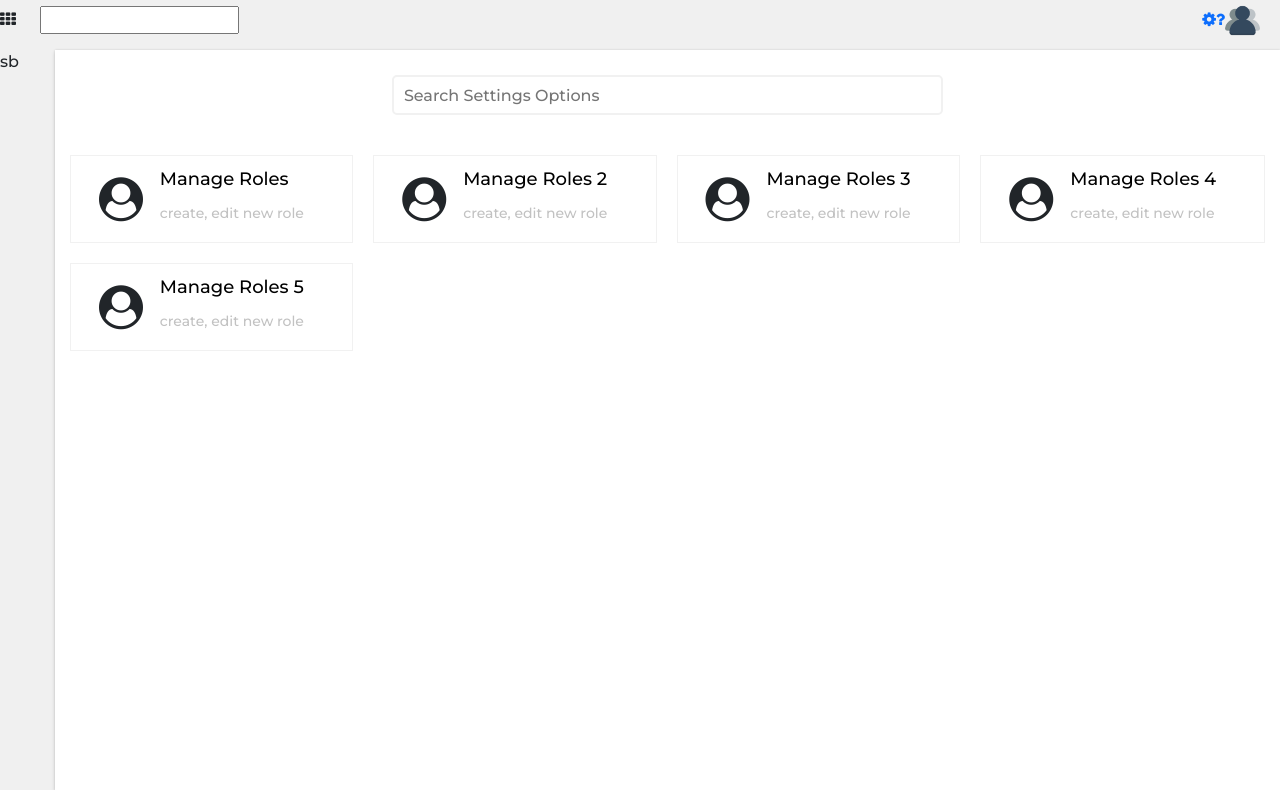
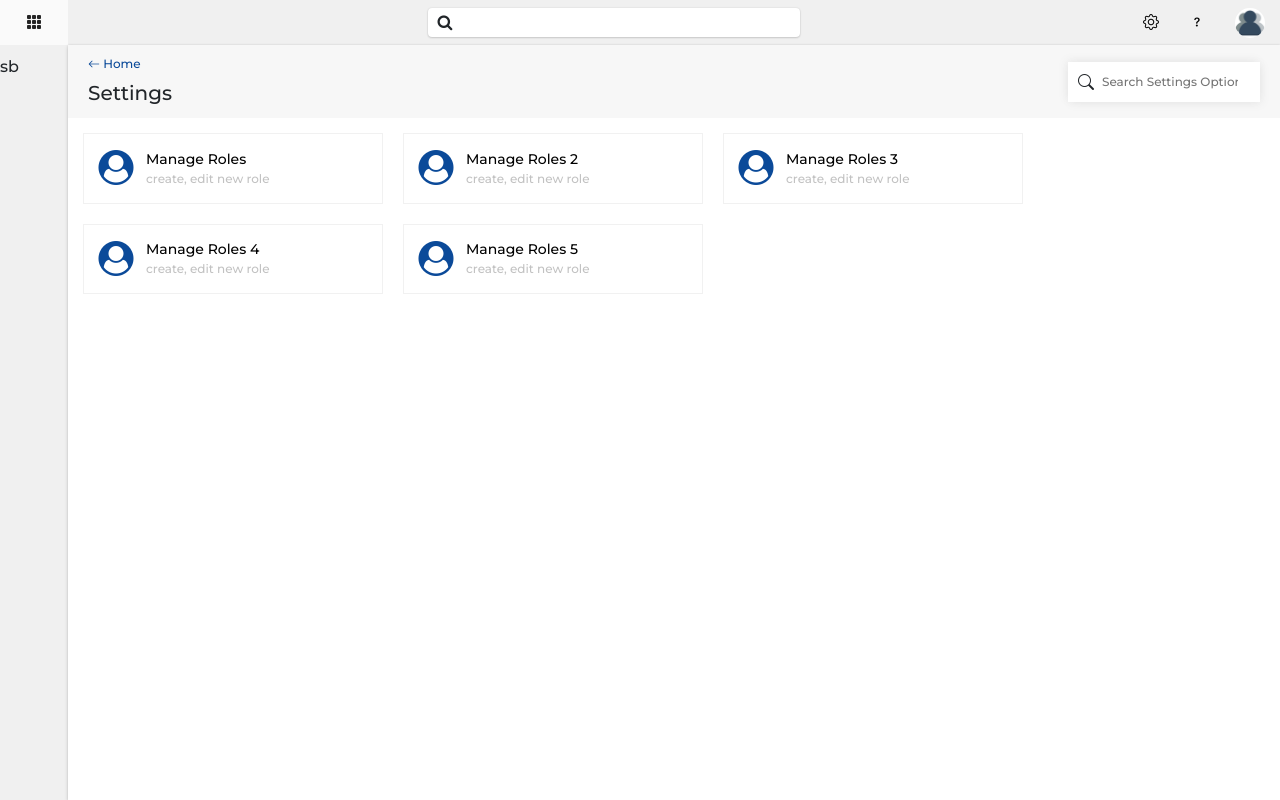
Before and after one commit to Pavankumarreddy-0/Lender, a React (Create React App) app: page /dashboard/settings in a window 1280 px wide. Built offline with nearby package versions, Linux system fonts and the light colour scheme; sample sign-in values are in the browser's storage.

Commit message:
DEVBETA-v1.023:UI Updates

```diff
--- a/public/index.html
+++ b/public/index.html
@@ -31,6 +31,10 @@
       integrity="sha384-EVSTQN3/azprG1Anm3QDgpJLIm9Nao0Yz1ztcQTwFspd3yD65VohhpuuCOmLASjC"
       crossorigin="anonymous"
     />
+    <link
+      rel="stylesheet"
+      href="https://cdn.jsdelivr.net/npm/bootstrap-icons@1.10.4/font/bootstrap-icons.css"
+    />
   </head>
 
   <body>
--- a/src/App/dashboard/Settings/Settings.js
+++ b/src/App/dashboard/Settings/Settings.js
@@ -56,24 +56,35 @@ export default function Settings() {
   return (
     <>
     <div className='settingsContainer'>
-        <div className={SettingsStyles['settingsContainer']}>
-          <div className={SettingsStyles['searchHeader']}>
+      <div className={SettingsStyles['settingsHeaderContainer']}>
+        <div className={SettingsStyles['settingsTitleRegion']}>
+          <Link className={SettingsStyles['settingsBackLink']} to="/dashboard"><i class="bi bi-arrow-left"></i> Home</Link>
+          <p className={SettingsStyles['settingsTitleName']}>Settings</p>
+        </div>
+        <div className={SettingsStyles['searchHeader']}>
+          <div className={SettingsStyles['searchHeaderInner']}>
+            <i class="bi bi-search"></i>
             <input onChange={(e)=>{SetTiles({...Tiles, inputSearch: e.target.value})}} type="search" id="SettingsSearch" placeholder='Search Settings Options' />
           </div>
+        </div>
       </div>
       <section className={SettingsStyles["settings_Cards"]}>
         <div className={SettingsStyles['roles_grids']}>
           {getTiles(Tiles.cards, Tiles.inputSearch).map((e)=>{
-            return   <div className={SettingsStyles['settings']}>
+            return   <>
+            <Link to={e.cardLink} className={SettingsStyles['settingRolesLink']}>
+            <div className={SettingsStyles['settings']}>
                 <div className={SettingsStyles['settingsIcon']}>
                 <i class={e.cardIcon}  aria-hidden="true"></i>
                 </div>
                   <div className={SettingsStyles['settingContent']}>
                     <div className={SettingsStyles['settingsTitle']}>{e.cardName}</div>
                     <div className={SettingsStyles['settingsDescription']}>{e.cardDesc}</div>
-                    {/* <Link to={e.cardLink} className={SettingsStyles['settingRolesLink']}>Go to Roles</Link> */}
+                    {/* Go to Roles</Link> */}
                   </div>
               </div>
+              </Link>
+              </>
           })}
         </div>
       </section>
--- a/src/App/dashboard/Settings/Settings.module.css
+++ b/src/App/dashboard/Settings/Settings.module.css
@@ -5,31 +5,49 @@
 .searchHeader{
     display:flex;
     justify-content: center;
-    height: 90px;
     align-items: center;
 }
 
+.searchHeaderInner{
+    position: relative;
+    width: 100%;
+    max-width: 500px;
+}
+
+.searchHeader i{
+    position: absolute;
+    top: 9px;
+    left: 10px;
+}
+
 .searchHeader input{
-    width:45%;
+    width: 100%;
     height: 40px;
-    outline:none;
-    border:2px solid var(--search-border);
-    border-radius: 5px;
+    outline: none;
+    border: none;
+    border-radius: 0px;
     padding: 10px;
+    box-shadow: 2px 2px 10px rgba(0,0,0,.05), -2px -2px 10px rgba(0,0,0,.05);
+    font-size: 12px;
+    max-width: 600px;
+    padding-left: 34px;
 }
 
 .roles_grids{
     display:grid;
-    grid-template-columns: auto auto auto auto;
+    grid-template-columns: repeat(auto-fill, 300px);
     gap:20px;
+
 }
 
 .settings{
     display: flex;
     justify-content: space-around;
-    padding:10px 11px;
+    padding: 8px 12px;
     border:1px solid #f1f1f1;
     width:100%;
+    align-items: center;
+    gap: 10px;
 }
 .settings:hover{
     box-shadow:var(--settings-box-shdw)
@@ -38,33 +56,54 @@
 .settingContent{
     display:flex;
     flex-direction: column;
-    gap: 10px;
-    width:70%;
+    flex-grow: 1;
 }
 
 .settingRolesLink{
-    text-align: right;
     width: 100%;
+    text-decoration: none;
 }
 .settingRolesLink::after{
     content:""
-
 }
 
 .settingsIcon{
-    width:30%;
-    text-align:center;
-    font-size:44px;
+    text-align: center;
+    font-size: 35px;
+    flex-shrink: 0;
+    min-width: 40px;
 }
 .settingsTitle{
     color: #000;
-    font-size: 18px;
+    font-size: 14px;
 }
 .settingsDescription{
     color:#c2c2c2;
-    font-size:14px;
+    font-size:12px;
 }
 
 .settings_Cards{
     padding:15px;
 }
+
+.settingsTitleRegion{
+    display: flex;
+    justify-content: center;
+    flex-direction: column;
+    gap: 5px;
+    flex-grow: 1;
+}
+
+.settingsHeaderContainer{
+    background: #f7f7f7;
+    padding: 10px 20px;
+    display: flex;
+}
+.settingsBackLink{
+    font-size: 12px;
+    text-decoration: none;
+}
+.settingsTitleName{
+    margin: 0px;
+    font-size: 20px;
+}
--- a/src/App/dashboard/components/Header/header.js
+++ b/src/App/dashboard/components/Header/header.js
@@ -21,21 +21,27 @@ export default function Header() {
   return (
     <div className={headerStyles['headerOuter']}>
         <div className={headerStyles['headerToggleMenu']}>
-          <i class="fa fa-th" aria-hidden="true"></i>
+          <i class="bi bi-grid-3x3-gap-fill"></i>
+        </div>
+        <div className={headerStyles['headerIconRegion']}>
+           <img className={headerStyles['headerLogoImage']} src='/assets/logo.gif'/>
         </div>
         <div className={headerStyles['headerSerachRegion']}>
-          <input type='text' value={headerData.headerSearchText} onChange={(e)=>{ setHeaderData({...headerData, headerSearchText: e.target.value}) }}></input>
+          <div className={headerStyles['headerSearchRegionInner']}>
+            <i className='fa fa-search'></i>
+            <input className={headerStyles['headerSerachRegionInput']} type='text' value={headerData.headerSearchText} onChange={(e)=>{ setHeaderData({...headerData, headerSearchText: e.target.value}) }}></input>
+          </div>
         </div>
         <div className={headerStyles['headerRightRegion']}>
           <ul className={headerStyles['headerRightIconsList']}>
             <li className={headerStyles['headerRightIconsItem']}>
               <Link to="/dashboard/settings">
-              <i class="fa fa-cog" aria-hidden="true"></i>
+                <i class="bi bi-gear"></i>
               </Link>
             </li>
             <li className={headerStyles['headerRightIconsItem']}>
               <Link to="/dashboard/faq">
-                <i className="fa fa-question" aria-hidden="true"></i>
+                <i class="bi bi-question"></i>
               </Link>
             </li>
             <li className={headerStyles['headerRightProfileItem']}>
--- a/src/App/dashboard/components/Header/headerStyle.module.css
+++ b/src/App/dashboard/components/Header/headerStyle.module.css
@@ -1,30 +1,48 @@
 .headerOuter{
-    min-height: 40px;
+    min-height: 45px;
     display: flex;
-    align-items: center;
+    align-items: stretch;
 }
 .headerToggleMenu{
     flex-shrink: 0;
-    min-width: 40px;
+    text-align: center;
+    display: flex;
+    align-items: center;
+    justify-content: center;
+    min-width: 68px;
+}
+.headerToggleMenu:hover{
+    cursor: pointer;
+    background-color: #FAFAFA;
+    color: #242424;
 }
 .headerSerachRegion{
     flex-grow: 1;
+    text-align: center;
+    display: flex;
+    align-items: center;
+    justify-content: center;
 }
 .headerRightRegion{
     flex-shrink: 0;
     min-width: 200px;
-   justify-self: end;
+   display: flex;
+    justify-content: end;
+    align-items: stretch;
 }
 .headerRightIconsList{
     list-style-type: none;
     margin: 0;
-    padding: 0px 20px;
+    padding: 0px 0px;
     display: flex;
-    align-items: center;
+    align-items: stretch;
     justify-content: end;
 }
 .headerRightUserImage{
-    max-width: 35px;
+    max-width: 30px;
+    border-radius: 100%;
+    background: #fff;
+
 }
 .headerRightSubList{
     position: absolute;
@@ -40,4 +58,68 @@
 }
 .headerRightProfileItem{
     position: relative;
+    display: flex;
+    justify-content: center;
+    align-items: center;
 }
+.headerSerachRegionInput{
+    border: none;
+    box-shadow: 0 1px 2px rgba(0,0,0,.14), 0 0 2px rgba(0,0,0,.12);
+    padding: 5px 20px;
+    border-radius: 4px;
+    padding-left: 30px;
+    width: 100%;
+    font-weight: 400;
+    color: #585858;
+    font-size: 13px;
+}
+.headerSerachRegionInput:focus{
+    outline: none;
+}
+.headerSearchRegionInner{
+    min-width: 200px;
+    width: 40%;
+    margin: 0 auto;
+    position: relative;
+}
+.headerSearchRegionInner i{
+    position: absolute;
+    top: 6px;
+    left: 10px;
+}
+.headerRightIconsItem{
+    display: flex;
+    justify-content: center;
+    align-items: center;
+    padding: 0px 15px;
+}
+.headerRightProfileItem{
+    display: flex;
+    justify-content: center;
+    align-items: stretch;
+}
+.headerRightProfileItem a{
+    display: flex;
+    align-items: center;
+    justify-content: center;
+    padding: 0px 15px;
+}
+.headerRightIconsItem:hover, .headerRightProfileItem:hover{
+    background-color: #FAFAFA;
+    cursor: pointer;
+    color: #242424;
+}
+.headerRightIconsItem a{
+    color: black;
+}
+.headerLogoImage{
+    max-width: 60px;
+    margin: 0px 10px;
+    padding: 5px;
+    box-sizing: border-box;
+}
+.headerIconRegion{
+    display: flex;
+    justify-content: start;
+    align-items: center;
+}
--- a/src/App/dashboard/dashboard.module.css
+++ b/src/App/dashboard/dashboard.module.css
@@ -15,21 +15,23 @@
 }
 .dashboardSidebar{
     flex-shrink: 0;
-    min-width: 45px;
+    min-width: 68px;
     padding-top:10px;
 }
 .dashboardOutlet{
     flex-grow: 1;
-    height: calc(100vh - 50px);
+    height: calc(100vh - 45px);
     overflow: auto;
-    padding-top: 10px;
-    padding-left: 10px;
     box-sizing: border-box;
     display: flex;
     align-items: stretch;
+    /* padding-top: 5px;
+    padding-left: 5px; */
+    background: #fff;
+    box-shadow: var(--shadow4,0 0 2px var(--colorNeutralShadowAmbient,rgba(0,0,0,.12)),0 2px 4px var(--colorNeutralShadowKey,rgba(0,0,0,.14)))
+
 }
 .dashboardOutletInner{
     background-color: #fff;
     width: 100%;
-    box-shadow: var(--shadow4,0 0 2px var(--colorNeutralShadowAmbient,rgba(0,0,0,.12)),0 2px 4px var(--colorNeutralShadowKey,rgba(0,0,0,.14)))
 }
--- a/src/index.css
+++ b/src/index.css
@@ -3,7 +3,8 @@
   --shadow4: 0 0 2px rgba(0,0,0,0.12), 0 2px 4px rgba(0,0,0,0.14);
   --colorNeutralShadowKey: rgba(0,0,0,0.14);
   --search-border:#f1f1f1;
-  --settings-box-shdw: rgba(0, 0, 0, 0.1) 0px 4px 12px;
+  --settings-box-shdw: rgba(0, 0, 0, 0.1) 0px 0px 6px;
+  --link-color: #0b4a99
 }
 
 body,
@@ -23,3 +24,7 @@ html {
   margin: 0px;
   padding: 0px
 }
+
+a{
+  color: var(--link-color)
+}
```
Also changed, not shown: public/assets/logo.gif (added).
